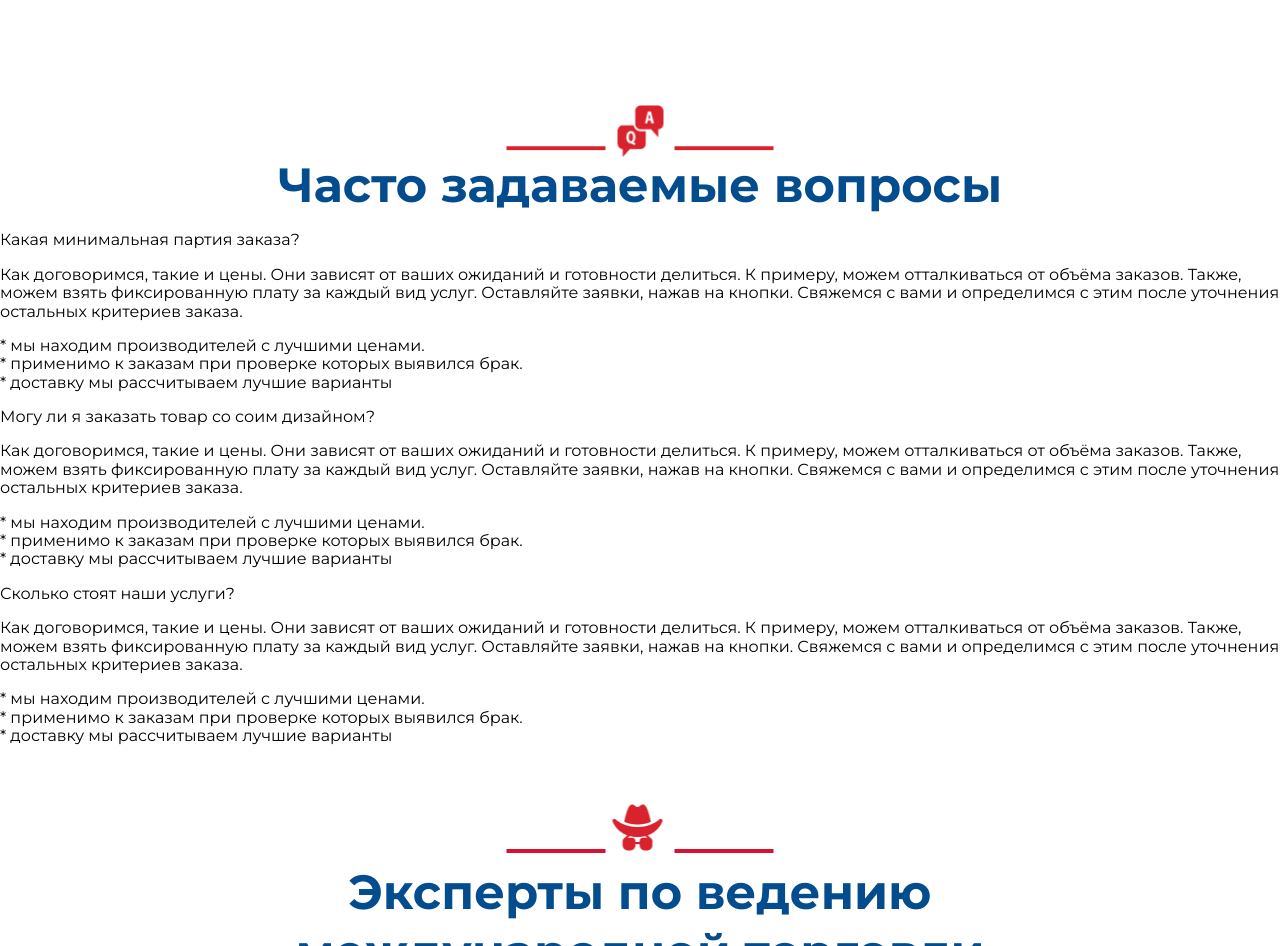
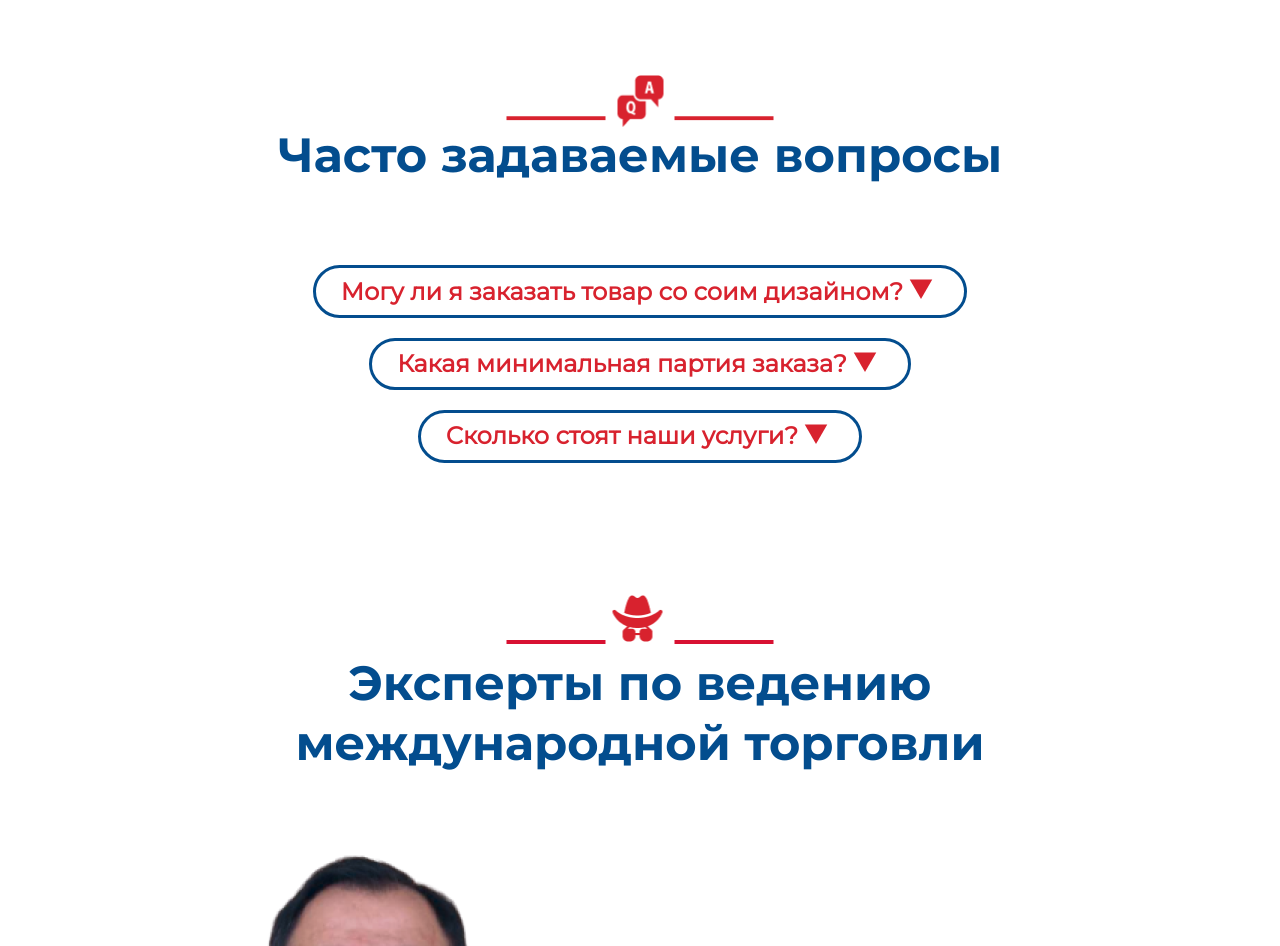
Before and after one commit to DrValentina/goodle, a plain HTML site: page index.html in a window 1280 px wide. Shown: the part 4040-4986 px from the top of the page. Drawn offline with Linux system fonts and the light colour scheme.

Commit message:
Стили для раздела questions и js

```diff
--- a/index.html
+++ b/index.html
@@ -148,22 +148,37 @@
         <h2 class="main__title questions__title">Часто задаваемые вопросы</h2>
         <div class="questions__container">
           <div class="questions__box">
-            <p class="questions__question">Какая минимальная пaртия заказа?</p>
-            <div class="questions__answer">
+            <div class="questions__question-box">
+              <p class="questions__question">Могу ли я заказать товар со соим дизайном?</p>
+              <button class="questions__question-btn" type="button" name="button">
+                <img src="img/svg/arrow.svg" alt="стрелка">
+              </button>
+            </div>
+            <div class="questions__answer visually-hidden">
               <p class="questions__answer--text">Как договоримся, такие и цены. Они зависят от ваших ожиданий и готовности делиться. К примеру, можем отталкиваться от объёма заказов. Также, можем взять фиксированную плату за каждый вид услуг. Оставляйте заявки, нажав на кнопки. Свяжемся с вами и определимся с этим после уточнения остальных критериев заказа.</p>
               <p class="questions__answer--text">* мы находим производителей с лучшими ценами.<br>* применимо к заказам при проверке которых выявился брак.<br>* доставку мы рассчитываем лучшие варианты</p>
             </div>
           </div>
           <div class="questions__box">
-            <p class="questions__question">Могу ли я заказать товар со соим дизайном?</p>
-            <div class="questions__answer">
+            <div class="questions__question-box">
+              <p class="questions__question">Какая минимальная пaртия заказа?</p>
+              <button class="questions__question-btn" type="button" name="button">
+                <img src="img/svg/arrow.svg" alt="стрелка">
+              </button>
+            </div>
+            <div class="questions__answer visually-hidden">
               <p class="questions__answer--text">Как договоримся, такие и цены. Они зависят от ваших ожиданий и готовности делиться. К примеру, можем отталкиваться от объёма заказов. Также, можем взять фиксированную плату за каждый вид услуг. Оставляйте заявки, нажав на кнопки. Свяжемся с вами и определимся с этим после уточнения остальных критериев заказа.</p>
               <p class="questions__answer--text">* мы находим производителей с лучшими ценами.<br>* применимо к заказам при проверке которых выявился брак.<br>* доставку мы рассчитываем лучшие варианты</p>
             </div>
           </div>
           <div class="questions__box">
-            <p class="questions__question">Сколько стоят наши услуги?</p>
-            <div class="questions__answer">
+            <div class="questions__question-box">
+              <p class="questions__question">Сколько стоят наши услуги?</p>
+              <button class="questions__question-btn" type="button" name="button">
+                <img src="img/svg/arrow.svg" alt="стрелка">
+              </button>
+            </div>
+            <div class="questions__answer visually-hidden">
               <p class="questions__answer--text">Как договоримся, такие и цены. Они зависят от ваших ожиданий и готовности делиться. К примеру, можем отталкиваться от объёма заказов. Также, можем взять фиксированную плату за каждый вид услуг. Оставляйте заявки, нажав на кнопки. Свяжемся с вами и определимся с этим после уточнения остальных критериев заказа.</p>
               <p class="questions__answer--text">* мы находим производителей с лучшими ценами.<br>* применимо к заказам при проверке которых выявился брак.<br>* доставку мы рассчитываем лучшие варианты</p>
             </div>
@@ -267,5 +282,7 @@
         </div>
       </div>
     </footer>
+
+    <script type="text/javascript" src="js/questions.js"></script>
   </body>
 </html>
--- /dev/null
+++ b/js/questions.js
@@ -0,0 +1,9 @@
+let question = document.querySelectorAll(".questions__box")
+let questionButton = document.querySelectorAll(".questions__question-btn");
+let answer = document.querySelectorAll(".questions__answer");
+
+for(let i = 0; i <= question.length; i++) {
+  questionButton[i].addEventListener("click", function(){
+    answer[i].classList.toggle("visually-hidden");
+  })
+}
--- a/sass/blocks/experts.scss
+++ b/sass/blocks/experts.scss
@@ -1,5 +1,6 @@
 .experts {
-  padding-top: 100px;
+  padding-top: 70px;
+  margin-top: 100px;
 }
 
 .experts__title {
--- a/sass/blocks/questions.scss
+++ b/sass/blocks/questions.scss
@@ -1,5 +1,7 @@
 .questions {
-  padding-top: 100px;
+  margin: 0 60px;
+  padding: 0;
+  padding-top: 70px;
 }
 
 .questions__title {
@@ -19,3 +21,53 @@
   left: 50%;
   transform: translateX(-50%);
 }
+
+.questions__container {
+  max-width: 900px;
+  display: flex;
+  flex-direction: column;
+  justify-content: center;
+  align-items: center;
+  margin: 0 auto;
+  margin-top: 80px;
+}
+
+.questions__box {
+  margin-bottom: 20px;
+}
+
+.questions__question-box {
+  display: flex;
+  flex-direction: row;
+  justify-content: space-between;
+  align-items: center;
+  border: 3px solid $blue;
+  border-radius: 50px;
+  padding: 10px 25px;
+}
+
+.questions__question {
+  font-size: 24px;
+  line-height: 26px;
+  font-weight: 600;
+  color: $red;
+  margin: 0;
+  padding: 0;
+}
+
+.questions__question-btn {
+  border: none;
+  outline: none;
+  background-color: transparent;
+  cursor: pointer;
+}
+
+.questions__answer {
+  font-size: 16px;
+  line-height: 18px;
+  font-weight: 400;
+  color: $black;
+  outline: 1px solid $black;
+  border-radius: 25px;
+  padding: 10px 25px;
+}
--- a/sass/blocks/specifics.scss
+++ b/sass/blocks/specifics.scss
@@ -1,3 +1,9 @@
+.specific {
+  margin: 0;
+  padding: 0;
+  padding-top: 70px;
+}
+
 .specifics__title {
   position: relative;
 }
```
Also changed, not shown: css/style.css, img/svg/arrow.svg (added), 1 other file.
